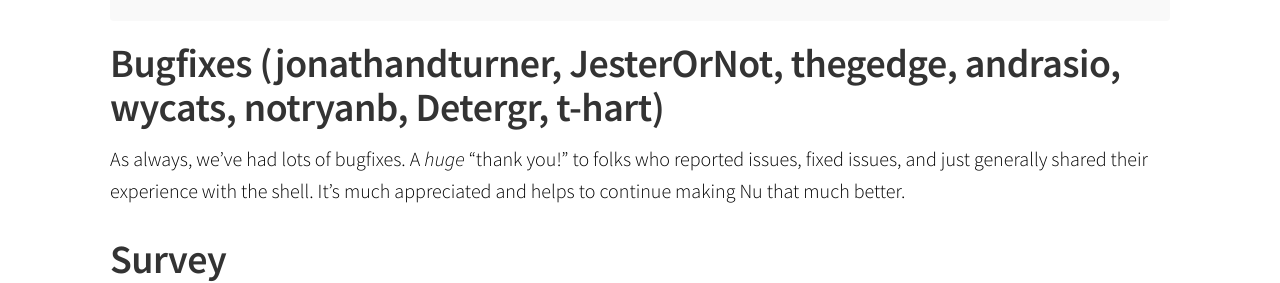
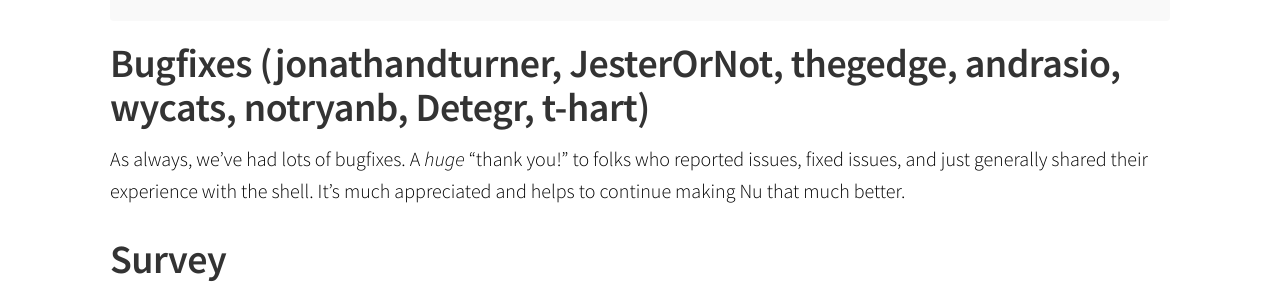
Before and after one commit to sophiajt/jntrnr.github.io, a Jekyll site: the page built from _posts/2019-11-05-nushell-0_5_0.md, in a window 1280 px wide and 900 px high, scrolled down 4537 px. Shown: the part 222-505 px from the top of the window. Built offline with Jekyll 4.4.1, drawn with Linux system fonts in a browser that asks for light colours.

Commit message:
Update 2019-11-05-nushell-0_5_0.md

````diff
--- a/_posts/2019-11-05-nushell-0_5_0.md
+++ b/_posts/2019-11-05-nushell-0_5_0.md
@@ -174,7 +174,7 @@
  6 │ end_of_line              │ lf
 ```
 
-# Bugfixes (jonathandturner, JesterOrNot, thegedge, andrasio, wycats, notryanb, Detergr, t-hart)
+# Bugfixes (jonathandturner, JesterOrNot, thegedge, andrasio, wycats, notryanb, Detegr, t-hart)
 
 As always, we've had lots of bugfixes. A *huge* "thank you!" to folks who reported issues, fixed issues, and just generally shared their experience with the shell. It's much appreciated and helps to continue making Nu that much better.
 
````
